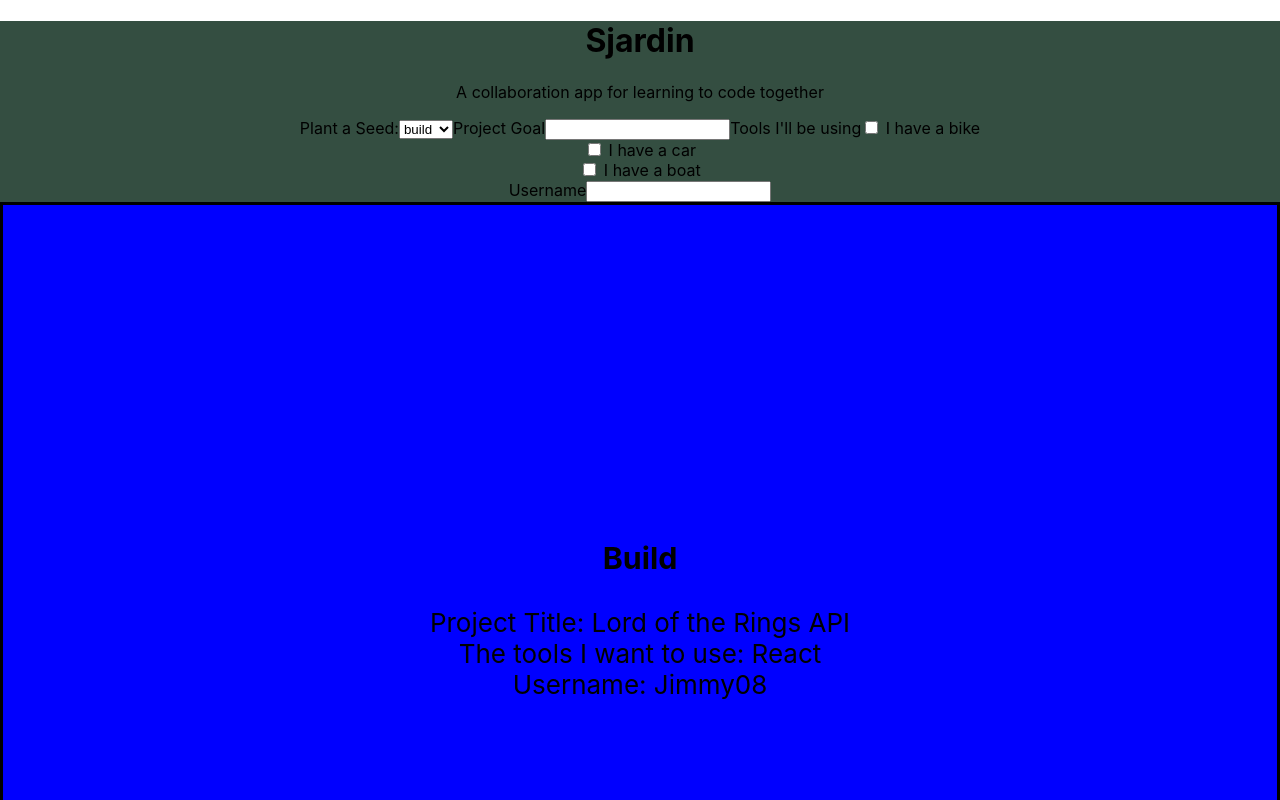
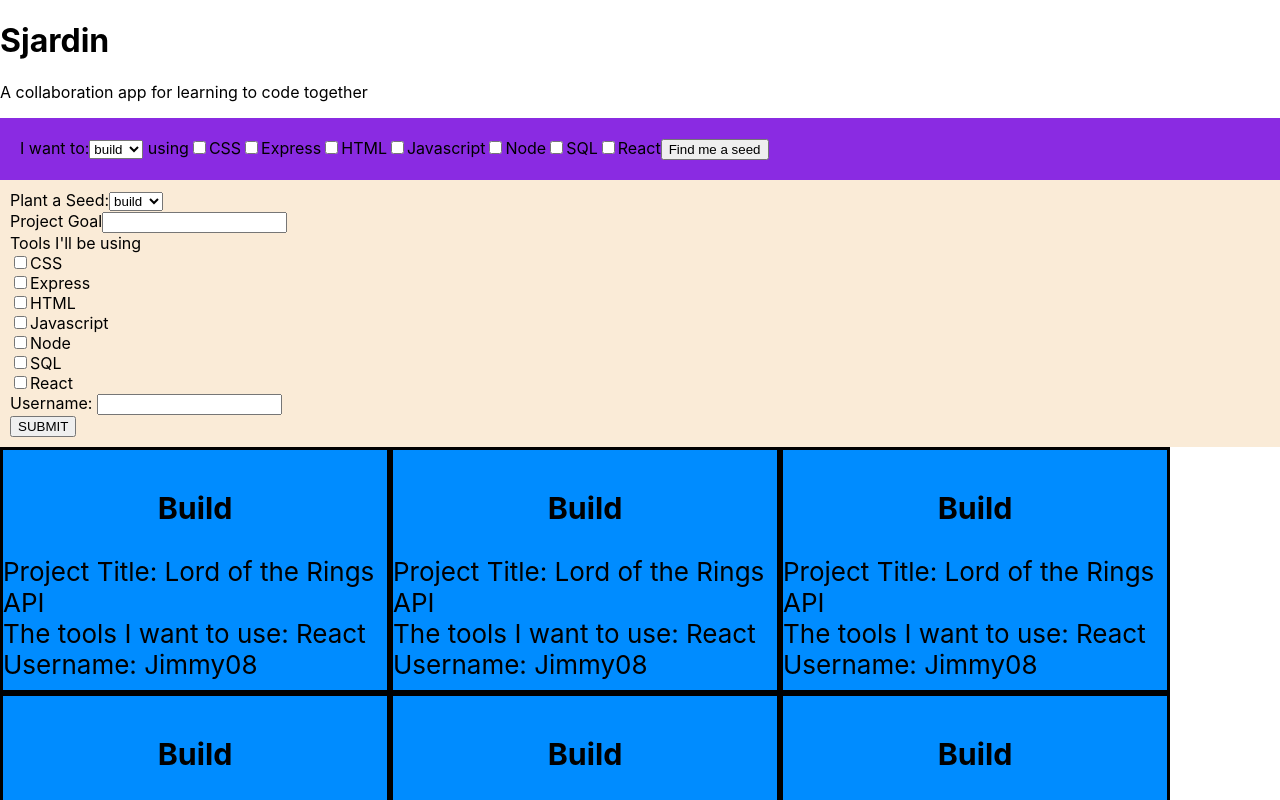
Before and after one commit to SchoolOfCode/bc13_w9_project-frontend-cope27, a React (Create React App) app: page / in a window 1280 px wide. Shown: the top 800 px of the page. Built offline with nearby package versions, Linux system fonts and the light colour scheme.

Commit message:
Built static search and createPost components

```diff
--- a/src/components/App/App.css
+++ b/src/components/App/App.css
@@ -1,15 +1,27 @@
-.App {
+/* .App {
   text-align: center;
   background-color: #344E41;
 }
+ */
 
+.searchBar{
 
+  background-color: blueviolet;
+  align-items: center;
+  padding: 20px;
+}
 
-
+.createPost {
+  justify-content: left;
+  background-color: antiquewhite;
+  align-items: left;
+  padding: 10px;
+}
 
 .projectPost {
-  background-color: blue;
-  min-height: 100vh;
+  background-color: rgb(0, 140, 255);
+  min-height: 30vh;
+  width: 30%;
   display: flex;
   flex-direction: column;
   align-items: center;
@@ -19,15 +31,8 @@
   border-style: solid;
 }
 
-.App-link {
-  color: #61dafb;
+.projectBoard {
+  display: flex;
+  flex-direction: row;
+  flex-wrap: wrap;
 }
-
-@keyframes App-logo-spin {
-  from {
-    transform: rotate(0deg);
-  }
-  to {
-    transform: rotate(360deg);
-  }
-}
--- a/src/components/CreatePost/index.js
+++ b/src/components/CreatePost/index.js
@@ -1,23 +1,36 @@
+import React from "react";
+import '../App/App.css'
+
 function CreatePost() {
-    return <div>
+    return <div className="createPost">
         <label for="categories">Plant a Seed:</label>
         <select name="categories" id="categories">
             <option value="build">build</option>
             <option value="study">study</option>
             <option value="pair">pair</option>
-        </select>
+        </select><br/>
 
-        <label>Project Goal</label><input type="text"></input>
+        <label>Project Goal</label><input type="text"></input><br/>
 
-        <label>Tools I'll be using</label>
-            <input type="checkbox" id="vehicle1" name="vehicle1" value="Bike"/>
-            <label for="vehicle1"> I have a bike</label><br/>
-            <input type="checkbox" id="vehicle2" name="vehicle2" value="Car"/>
-            <label for="vehicle2"> I have a car</label><br/>
-            <input type="checkbox" id="vehicle3" name="vehicle3" value="Boat"/>
-            <label for="vehicle3"> I have a boat</label><br></br>
+        <label>Tools I'll be using</label><br />
+            <input type="checkbox" id="css" name="css" value="css"/>
+            <label for="css">CSS</label><br/>
+            <input type="checkbox" id="express" name="express" value="express"/>
+            <label for="vehicle2">Express</label><br/>
+            <input type="checkbox" id="html" name="html" value="html"/>
+            <label for="vehicle3">HTML</label><br></br>
+            <input type="checkbox" id="js" name="js" value="js"/>
+            <label for="vehicle3">Javascript</label><br></br>
+            <input type="checkbox" id="node" name="node" value="node"/>
+            <label for="vehicle3">Node</label><br></br>
+            <input type="checkbox" id="sql" name="sql" value="sql"/>
+            <label for="vehicle3">SQL</label><br></br>
+            <input type="checkbox" id="react" name="react" value="react"/>
+            <label for="vehicle3">React</label><br></br>
 
-        <label>Username</label><input type="text"></input>
+        <label>Username: </label><input type="text"></input><br/>
+
+        <button>SUBMIT</button>
     </div>
 }
 export default CreatePost;
@@ -27,3 +40,11 @@ export default CreatePost;
     //Button - essentially (add) - Create Post button
     // input (type: multi select) - build,
     //
+
+    // CSS
+    // Express
+    // HTML
+    // Javascipt
+    // Node
+    // SQL
+    // React
--- a/src/components/ProjectBoard/index.js
+++ b/src/components/ProjectBoard/index.js
@@ -2,10 +2,14 @@ import ProjectPost from '../ProjectPost/index.js'
 import '../App/App.css';
 
 function ProjectBoard() {
-    return <div>
+    return <div className="projectBoard">
         <ProjectPost  projectGoal="Lord of the Rings API" projectType="Build" projectTools="React" userName="Jimmy08"/>
         <ProjectPost  projectGoal="Lord of the Rings API" projectType="Build" projectTools="React" userName="Jimmy08"/>
         <ProjectPost  projectGoal="Lord of the Rings API" projectType="Build" projectTools="React" userName="Jimmy08"/>
+        <ProjectPost  projectGoal="Lord of the Rings API" projectType="Build" projectTools="React" userName="Jimmy08"/>
+        <ProjectPost  projectGoal="Lord of the Rings API" projectType="Build" projectTools="React" userName="Jimmy08"/>
+        <ProjectPost  projectGoal="Lord of the Rings API" projectType="Build" projectTools="React" userName="Jimmy08"/>
+
        {/* <ProjectPost projectGoal="" projectType="" projectTools="" userName=""/>
         <ProjectPost projectGoal="" projectType="" projectTools="" userName=""/> */}
     </div>
--- a/src/components/SearchBar/index.js
+++ b/src/components/SearchBar/index.js
@@ -1,4 +1,28 @@
 function SearchBar() {
-    return <div></div>
+    return <div className="searchBar">
+        <label for="categories">I want to:</label>
+        <select name="categories" id="categories">
+            <option value="build">build</option>
+            <option value="study">study</option>
+            <option value="pair">pair</option>
+        </select>
+
+        <label> using</label>
+            <input type="checkbox" id="css" name="css" value="css"/>
+            <label for="css">CSS</label>
+            <input type="checkbox" id="express" name="express" value="express"/>
+            <label for="vehicle2">Express</label>
+            <input type="checkbox" id="html" name="html" value="html"/>
+            <label for="vehicle3">HTML</label>
+            <input type="checkbox" id="js" name="js" value="js"/>
+            <label for="vehicle3">Javascript</label>
+            <input type="checkbox" id="node" name="node" value="node"/>
+            <label for="vehicle3">Node</label>
+            <input type="checkbox" id="sql" name="sql" value="sql"/>
+            <label for="vehicle3">SQL</label>
+            <input type="checkbox" id="react" name="react" value="react"/>
+            <label for="vehicle3">React</label>
+        <button>Find me a seed</button>
+    </div>
 }
 export default SearchBar;
```
